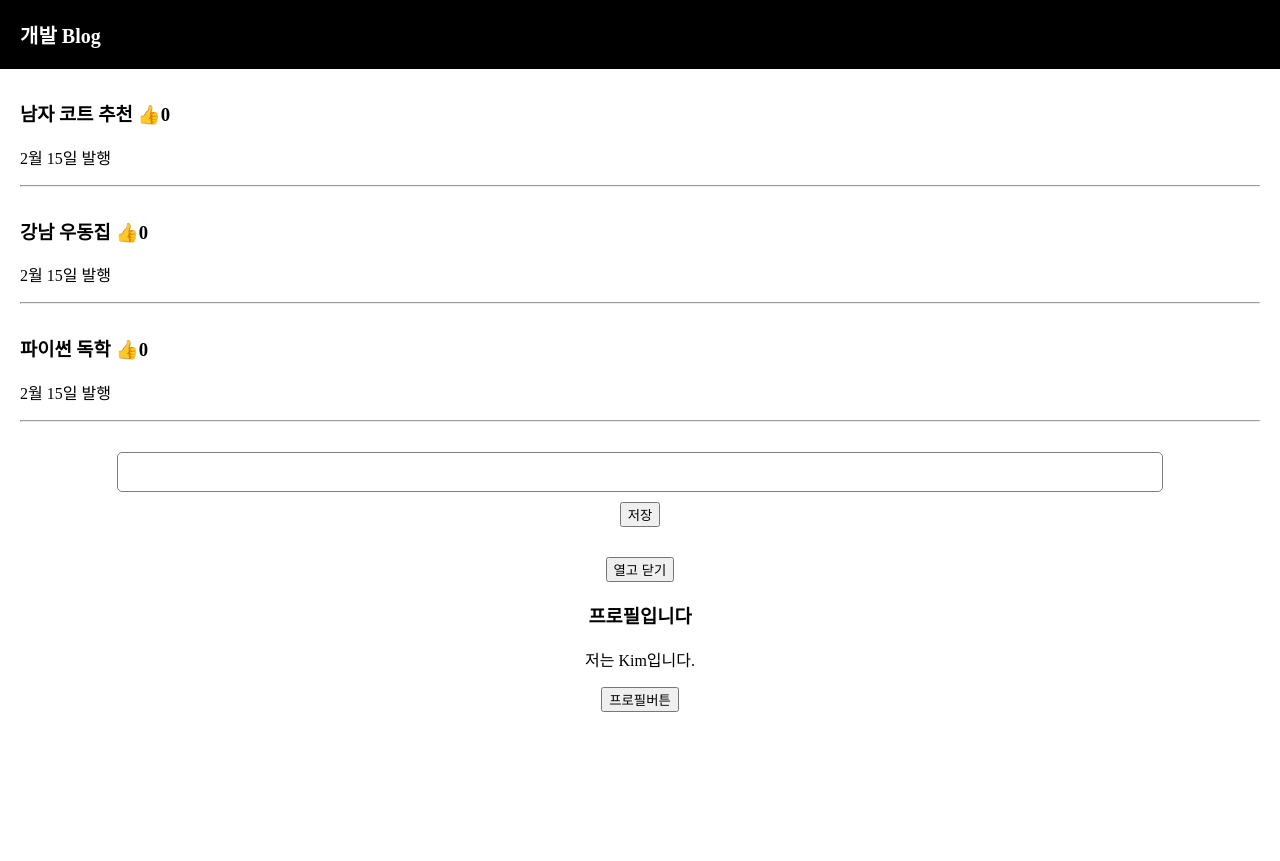
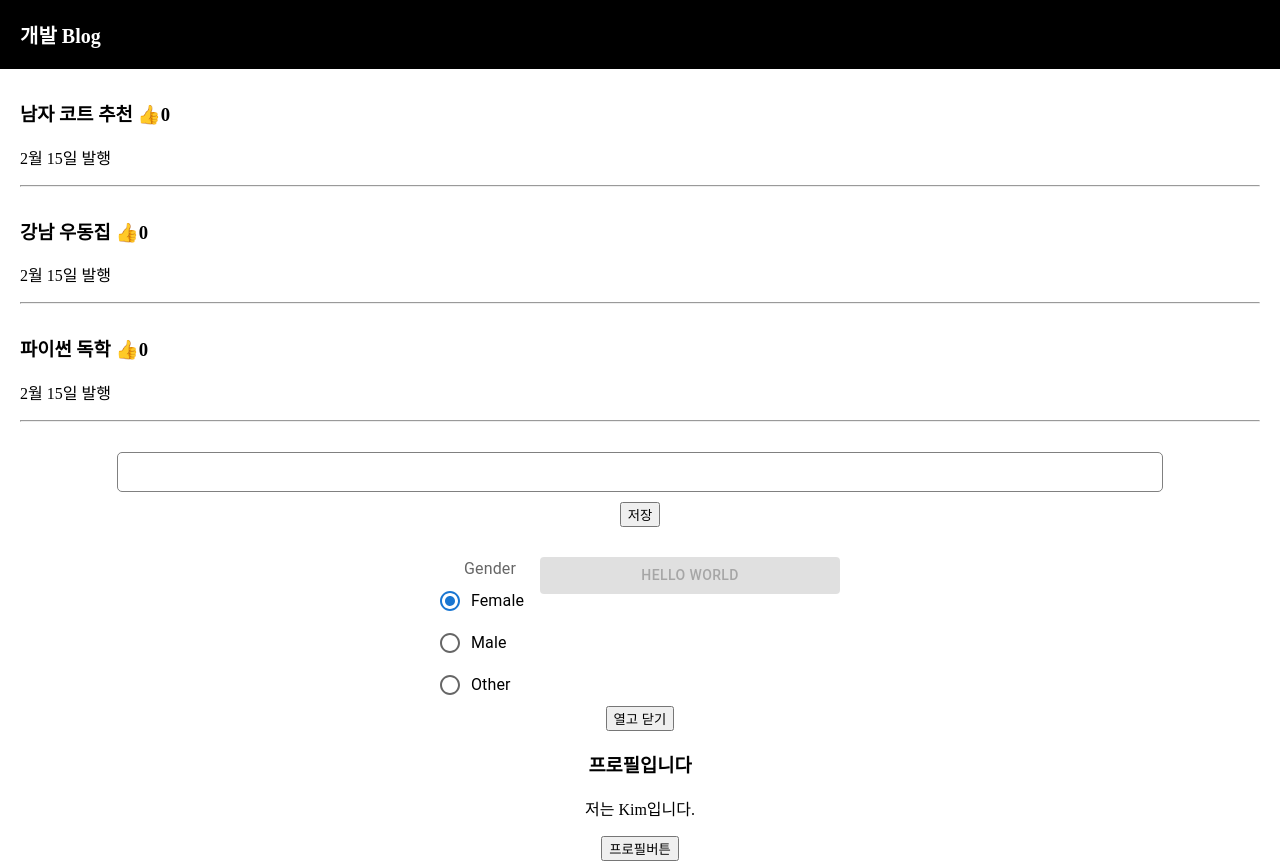
Before and after one commit to pojh5090/blog, a React (Create React App) app: page / in a window 1280 px wide. Shown: the top 861 px of the page. Before the commit the page ends 800 px from the top, so only its background shows below. Built offline with nearby package versions, Linux system fonts and the light colour scheme.

Commit message:
mui 추가해보기

```diff
--- a/package.json
+++ b/package.json
@@ -3,6 +3,11 @@
   "version": "0.1.0",
   "private": true,
   "dependencies": {
+    "@emotion/react": "^11.7.1",
+    "@emotion/styled": "^11.6.0",
+    "@material-ui/core": "^4.12.3",
+    "@material-ui/icons": "^4.11.2",
+    "@mui/material": "^5.3.1",
     "@testing-library/jest-dom": "^5.16.1",
     "@testing-library/react": "^12.1.2",
     "@testing-library/user-event": "^13.5.0",
--- a/src/App.js
+++ b/src/App.js
@@ -1,6 +1,12 @@
 /* eslint-disabled */
 import React, { useState } from 'react';  //react의 내장함수를 쓸게요~
 import './App.css';
+import Button from '@mui/material/Button';
+import Radio from '@mui/material/Radio';
+import RadioGroup from '@mui/material/RadioGroup';
+import FormControlLabel from '@mui/material/FormControlLabel';
+import FormControl from '@mui/material/FormControl';
+import FormLabel from '@mui/material/FormLabel';
 
 function App() {
   let [글제목, 글제목변경] = useState(['남자 코트 추천', '강남 우동집', '파이썬 독학']);
@@ -60,6 +66,10 @@ function App() {
         }}>저장</button>
       </div>
 
+      <RadioButtonsGroup style={{ border : '1px solid red'}}></RadioButtonsGroup>
+
+      <Button variant="contained" style={{width: '300px'}}disabled>Hello World</Button>
+      <br></br>
       <button style={{ cursor : 'pointer'}} onClick={ () => { modal변경(!modal) }}>열고 닫기</button>
 
         <Profile />
@@ -72,6 +82,24 @@ function App() {
     </div>
   );
 }
+
+function RadioButtonsGroup() {
+  return (
+    <FormControl style={{ border: '1px soild red'}}>
+      <FormLabel id="demo-radio-buttons-group-label">Gender</FormLabel>
+      <RadioGroup
+        aria-labelledby="demo-radio-buttons-group-label"
+        defaultValue="female"
+        name="radio-buttons-group"
+      >
+        <FormControlLabel value="female" control={<Radio />} label="Female" />
+        <FormControlLabel value="male" control={<Radio />} label="Male" />
+        <FormControlLabel value="other" control={<Radio />} label="Other" />
+      </RadioGroup>
+    </FormControl>
+  );
+}
+
 
 function Modal(props){
   return (
```
Also changed, not shown: 1 other file (tests, documents, lock files or other folders).
